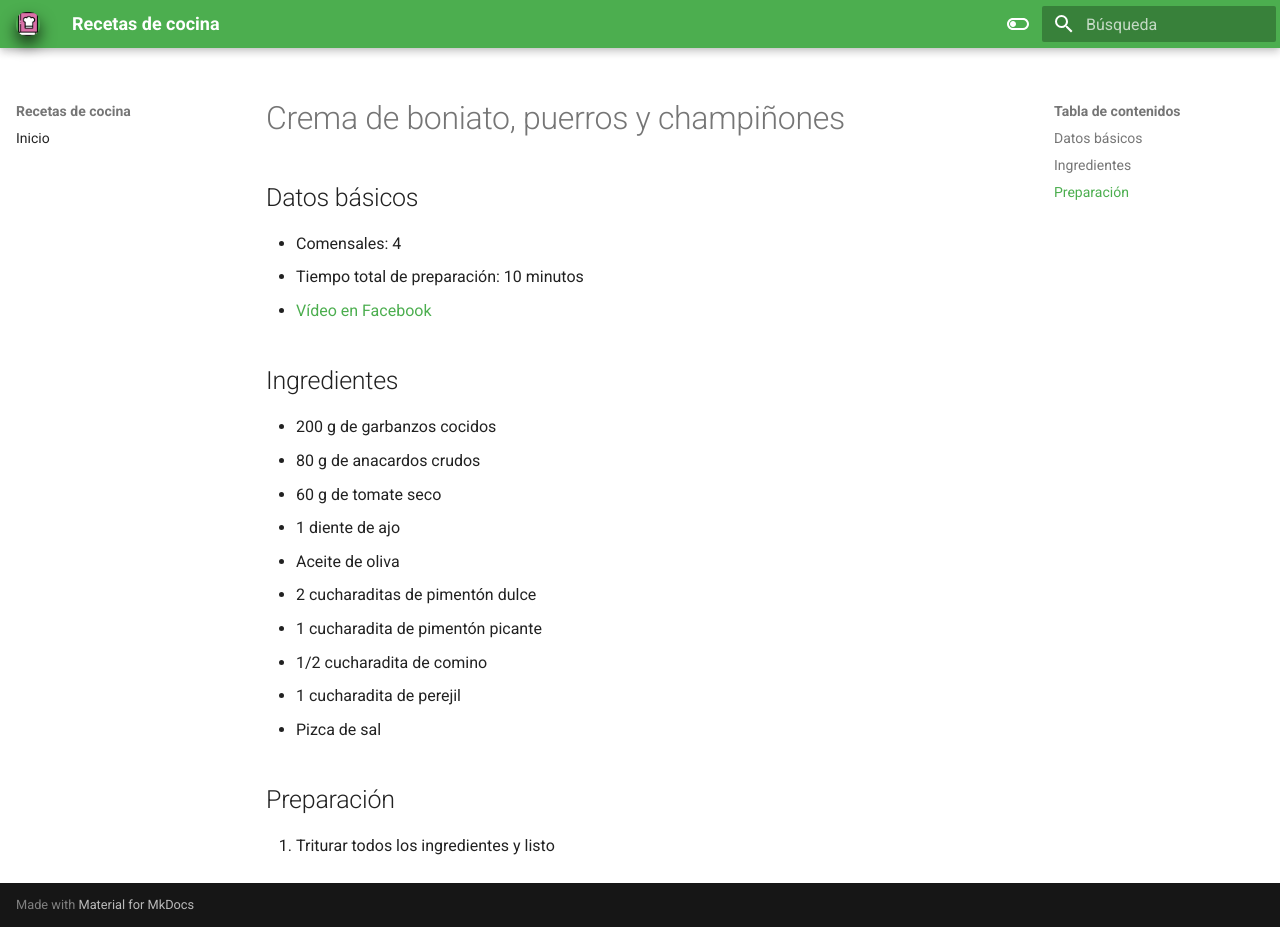
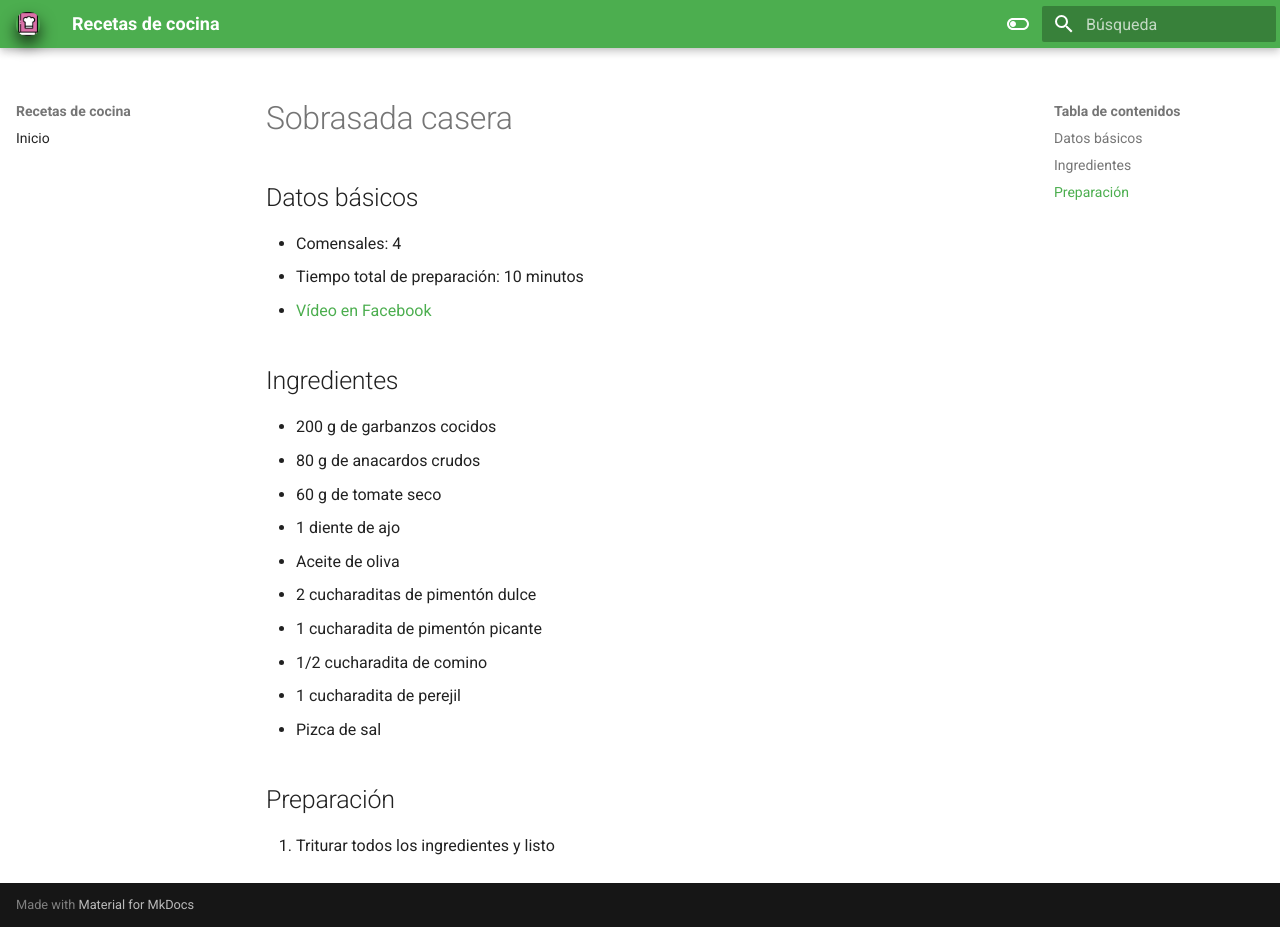
Before and after one commit to nachoiborraIES/recetas, an MkDocs documentation site: the page built from docs/sobrasada_casera.md, in a window 1280 px wide and 927 px high. Built offline with MkDocs 1.6.1 and Material for MkDocs 9.7.7, drawn with Linux system fonts in a browser that asks for light colours.

Commit message:
Corregidos dos títulos

```diff
--- a/docs/sobrasada_casera.md
+++ b/docs/sobrasada_casera.md
@@ -1,4 +1,4 @@
-# Crema de boniato, puerros y champiñones
+# Sobrasada casera
 
 ## Datos básicos
 
```
Also changed, not shown: docs/pollo_agridulce_arroz_3d.md (+1 -1 lines).
